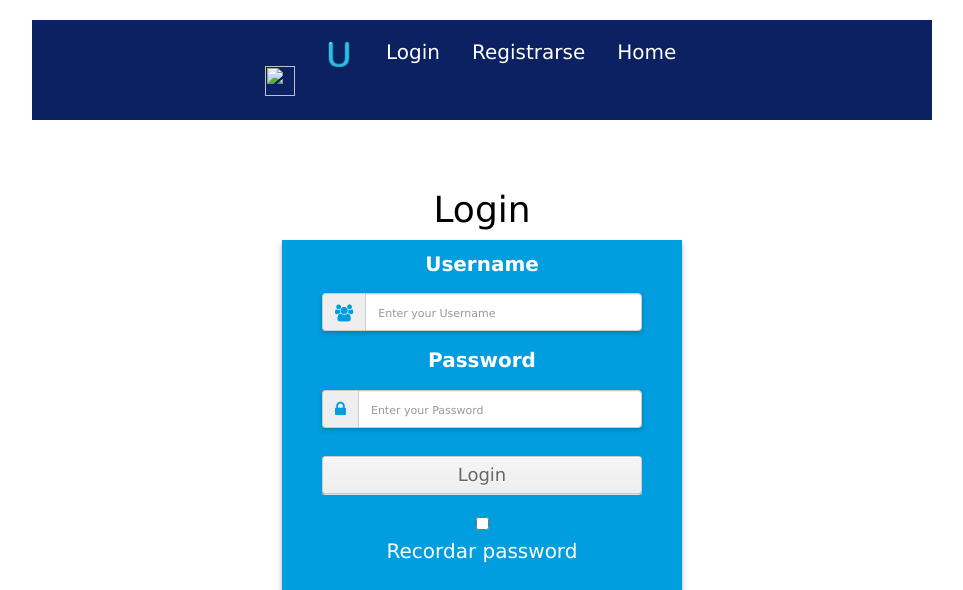
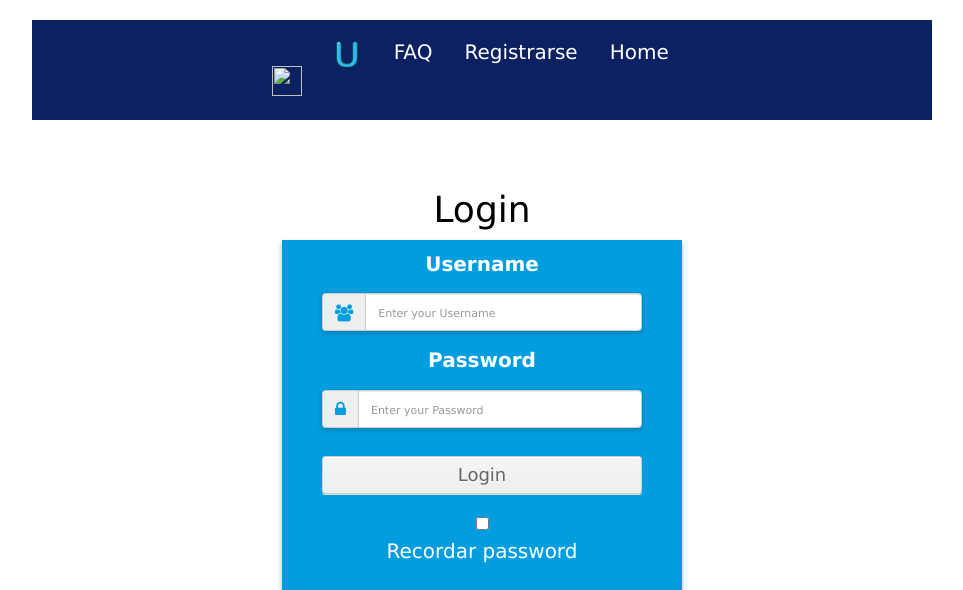
Before and after one commit to sashasier/Utile, a PHP site: page /login.php in a window 1280 px wide. Shown: the top 590 px of the page, without its empty margins (158-1121 px from the left). Run offline with PHP 8.4, Linux system fonts and the light colour scheme.

Commit message:
Banner terminado

```diff
--- a/login.php
+++ b/login.php
@@ -21,7 +21,7 @@
           <a class="nav-link active" href="home.php"><img src="imagenes/logo/utile.png" class="logo" alt=""></a>
         </li>
         <li class="nav-item">
-          <a class="nav-link disabled" href="login.php">Login</a>
+          <a class="nav-link disabled" href="preguntasfrecuentes.php">FAQ</a>
         </li>
         <li class="nav-item">
           <a class="nav-link disabled" href="registrarse.php">Registrarse</a>
```
